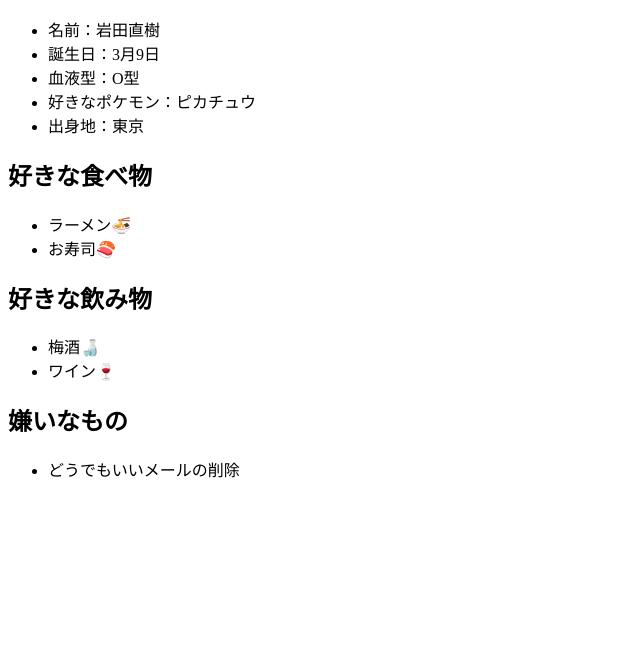
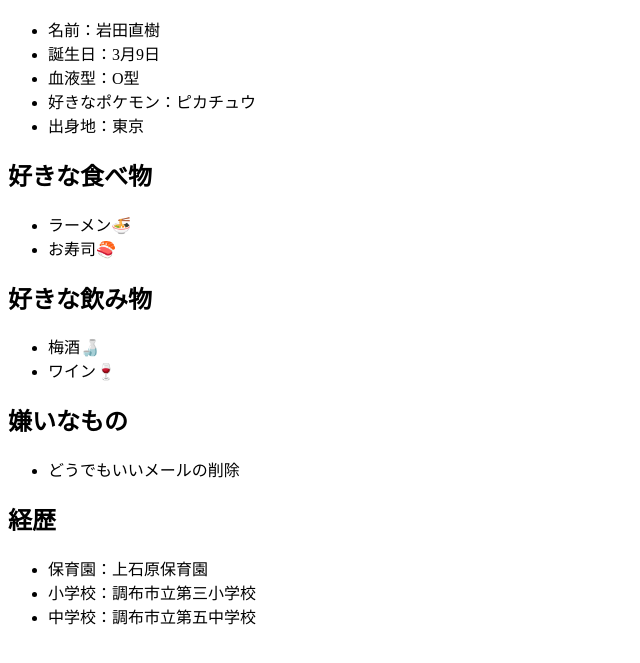
Before and after one commit to naoki-27/git-practice, a plain HTML site: page index.html in a window 1280 px wide. Shown: the part 127-790 px from the top of the page, without its empty margins (0-640 px from the left). Drawn offline with Linux system fonts and the light colour scheme.

Commit message:
自分の経歴を追加する

```diff
--- a/index.html
+++ b/index.html
@@ -39,5 +39,12 @@
         <li>どうでもいいメールの削除</li>
     </ul>
 
+    <h2>経歴</h2>
+    <ul>
+        <li>保育園：上石原保育園</li>
+        <li>小学校：調布市立第三小学校</li>
+        <li>中学校：調布市立第五中学校</li>
+    </ul>
+
 </body>
 </html>
```
